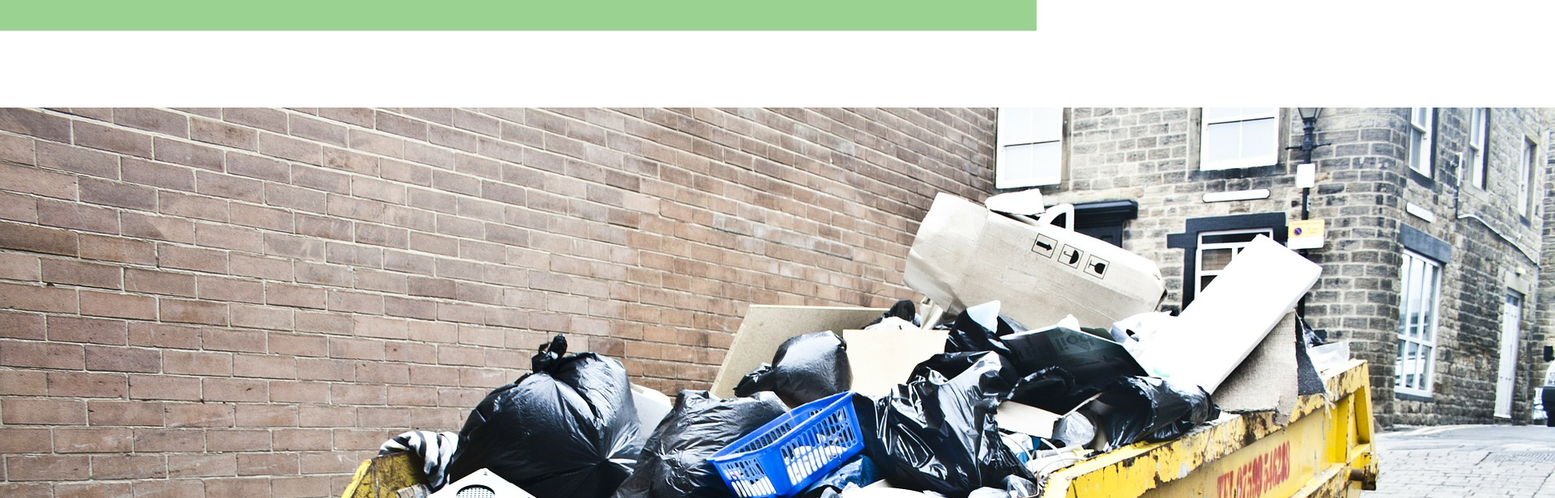
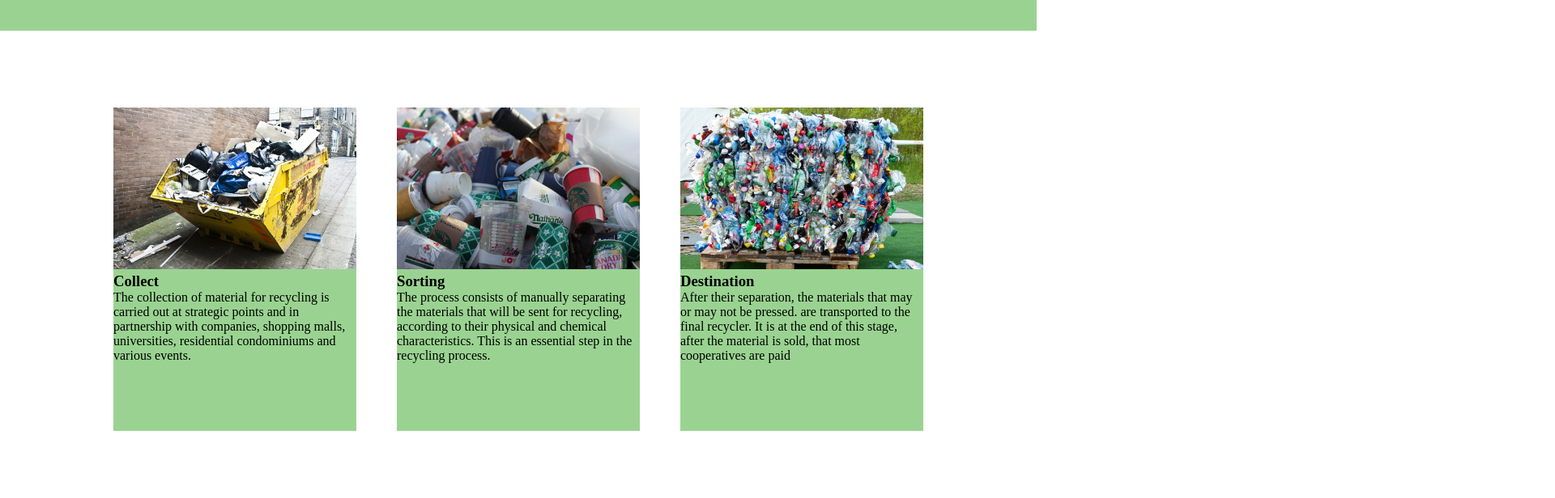
Before and after one commit to tiagot1/Econature, a plain HTML site: page index.html in a window 1280 px wide. Shown: the part 1180-1796 px from the top of the page at 81% size, 1920 px wide, since content can reach past the window. After the commit the page ends 1763 px from the top, so only its background shows below. Drawn offline with Linux system fonts and the light colour scheme.

Commit message:
posicionamento dos cards

```diff
--- a/style.css
+++ b/style.css
@@ -90,3 +90,21 @@ header li a:hover {
   text-align: center;
   padding: 20px 0 20px 0;
 }
+.servicez {
+  height: 400px;
+  width: 300px;
+  background-color: #9AD391;
+  margin-bottom: 50px;
+}
+
+.servicez img {
+  width: 100%;
+  height: 200px;
+}
+
+.cards {
+  display: flex;
+  flex-wrap: wrap;
+  gap: 50px;
+  justify-content: center;
+}
```
